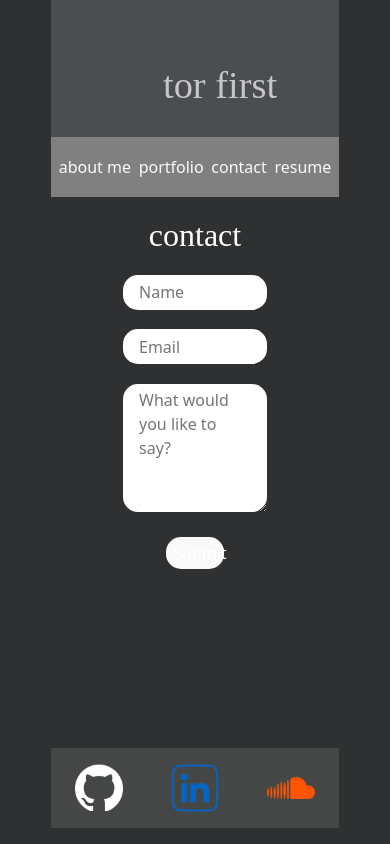
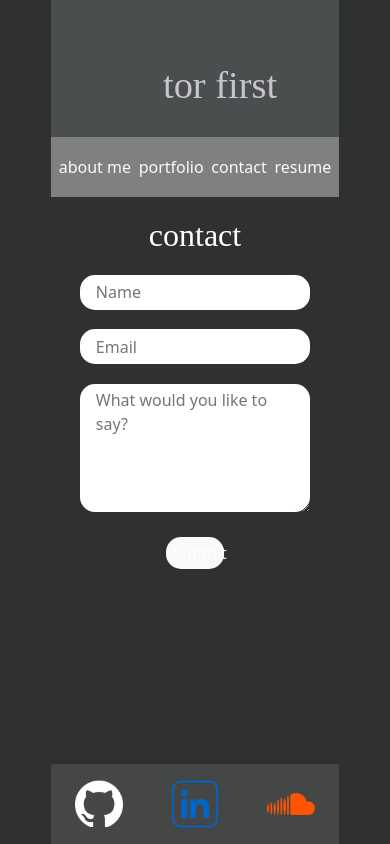
Before and after one commit to torfirst/react-portfolio, a React (Vite) app: page /contact in a window 390 px wide. Built offline with nearby package versions, Linux system fonts and the light colour scheme; a web font is replaced by a local one.

Commit message:
added additional tiles to the portfolio pages and adjusted formatting. also optimized some pages for mobile

```diff
--- a/src/pages/AboutMe.jsx
+++ b/src/pages/AboutMe.jsx
@@ -7,7 +7,7 @@ export default function AboutMe() {
             {/* <Header headerText="About Me" headerStyle={{backgroundColor: "var(--bgcolor)", color:"white"}}/> */}
             <h2>about me</h2>
             <div className="about-me">
-                <img id="headshot" src={Photo}></img>
+                <img id="headshot" className='mobile-hide' src={Photo}></img>
                 <p className="bio">Hello! This is where my bio will go.
                     <br /><br />
                     Lorem ipsum dolor sit amet, consectetur adipiscing elit, sed do eiusmod tempor incididunt ut labore et dolore magna aliqua. Pharetra pharetra massa massa ultricies. Neque viverra justo nec ultrices dui sapien eget mi proin. Amet est placerat in egestas. Egestas quis ipsum suspendisse ultrices gravida. Neque egestas congue quisque egestas diam in arcu cursus euismod. Faucibus interdum posuere lorem ipsum dolor sit amet consectetur. Cras sed felis eget velit aliquet. Varius sit amet mattis vulputate enim. Viverra nibh cras pulvinar mattis nunc sed blandit.
--- a/src/pages/Portfolio.jsx
+++ b/src/pages/Portfolio.jsx
@@ -2,6 +2,8 @@ import Birbtopia from '../assets/birbtopia.png';
 import Cancelled from '../assets/yourecancelled.png';
 import Weather from '../assets/weatherdashboard.gif';
 import RecipeDrink from '../assets/recipedrink.png';
+import Scheduler from '../assets/scheduler.png';
+import Notetaker from '../assets/notetaker.png';
 
 export default function Portfolio() {
     const dataArray = [
@@ -28,15 +30,27 @@ export default function Portfolio() {
             image: Weather,
             link: "https://torfirst.github.io/weather-dashboard/",
             repo: "https://github.com/torfirst/weather-dashboard"
-        }
+        },
+        {
+            title: "Workday Scheduler",
+            image: Scheduler,
+            link: "https://torfirst.github.io/recipe-drink-api-proj/",
+            repo: "https://github.com/torfirst/recipe-drink-api-proj"
+        },
+        {
+            title: "Notetaker",
+            image: Notetaker,
+            link: "https://torfirst.github.io/recipe-drink-api-proj/",
+            repo: "https://github.com/torfirst/recipe-drink-api-proj"
+        },
     ]
     return (
-        <div className="reset">
+        <div className="reset portfolioMargins">
             <h2>portfolio</h2>
-            <p>Click on a title to go to the project repository, or click on an image tile to go to the deployed project.</p>
+            <p className="portfolioBlurb">Click on a title to go to the project repository, or click on an image tile to go to the deployed project.</p>
             <div className='portfolio'>
                 {dataArray.map(data => (
-        <div key={data.title}>
+                    <div className="formatTiles" key={data.title}>
                         <a className='portLinks' href={data.link}>
                             <h3 className='repo'>{data.title}</h3>
                             <img className="tiles" src={data.image} alt={data.title} />
--- a/src/style.css
+++ b/src/style.css
@@ -49,6 +49,7 @@ a:link {
 a:visited {
   color: yellow;
 }
+
 /*
 a:hover, a:focus {
   text-decoration: none;
@@ -87,7 +88,8 @@ p {
 
 button {
   border-radius: 15px;
-  text-align: center;;
+  text-align: center;
+  ;
   border: 1px solid transparent;
   font-size: 1em;
   width: 20%;
@@ -183,14 +185,26 @@ li {
 }
 
 /* PORTFOLIO */
+.portfolioMargins {
+  margin: 0 8rem;
+}
+
 .portfolio {
   display: flex;
   padding: 1rem;
+  flex-wrap: wrap;
 }
 
 .repo {
   font-family: 'lalezar';
   color: yellow;
+}
+
+.formatTiles {
+  padding-bottom: 2rem;
+  margin: 0;
+  flex-wrap: wrap;
+  flex-basis: 33%;
 }
 
 .portLinks:hover {
@@ -201,14 +215,14 @@ li {
   color: aqua;
 }
 
-.repo:hover{
-  text-decoration:none;
+.repo:hover {
+  text-decoration: none;
   color: rgb(244, 213, 34);
 }
 
 .tiles {
   border-radius: 5%;
-  width: 96%;
+  width: 75%;
 }
 
 /* CONTACT */
@@ -216,6 +230,7 @@ li {
   padding-bottom: 0;
   margin-bottom: 0;
 }
+
 #custom-form {
   display: flex;
   flex-direction: column;
@@ -231,14 +246,14 @@ li {
 
 #custom-form input {
   border-radius: 15px;
-  width: 50%;
+  width: 45%;
   height: 2.2rem;
   padding: 0 1rem;
 }
 
 #custom-form textarea {
   border-radius: 15px;
-  width: 50%;
+  width: 45%;
   height: 8rem;
   padding: .25rem 1rem;
 }
@@ -306,9 +321,7 @@ footer {
 }
 
 /* MOBILE */
-@media screen and (max-width: 1800px) {
-
-}
+@media screen and (max-width: 1800px) {}
 
 @media screen and (max-width: 1024px) {
   .page-title {
@@ -322,6 +335,13 @@ footer {
   h2 {
     padding-top: 3rem;
   }
+
+  main {
+    padding: 0;
+    margin: 0;
+    min-height: calc(100vh - 15.5rem);
+  }
+
   /* NAV (MOBILE) */
   header {
     position: relative;
@@ -331,7 +351,7 @@ footer {
   }
 
   .navbar {
-    padding:0;
+    padding: 0;
   }
 
   #navLinks {
@@ -367,10 +387,29 @@ footer {
     display: none !important;
   }
 
+  .bio {
+    padding: .5rem 1rem 2rem 1.5rem;
+  }
+
   /* PORTFOLIO (MOBILE) */
 
   #section-2 h2 {
     padding-bottom: 1rem;
+  }
+
+  .portfolioMargins {
+    margin: 0;
+  }
+
+  .portfolioBlurb {
+    margin: 1rem 2rem;
+  }
+
+  .formatTiles {
+    padding-bottom: 2rem;
+    margin: 0;
+    flex-wrap: wrap;
+    flex-basis: 100%;
   }
 
   .work-container-mobile {
@@ -385,4 +424,20 @@ footer {
     border-radius: 20px;
     /* border: 5px solid var(--bgcolor); */
   }
+
+  /* CONTACT */
+  #custom-form input {
+    border-radius: 15px;
+    width: 80%;
+    height: 2.2rem;
+    padding: 0 1rem;
+  }
+
+  #custom-form textarea {
+    border-radius: 15px;
+    width: 80%;
+    height: 8rem;
+    padding: .25rem 1rem;
+  }
+
 }
```
Also changed, not shown: src/assets/notetaker.png (added), src/assets/scheduler.png (added). Lines whose indentation alone changed are shown as unchanged.
